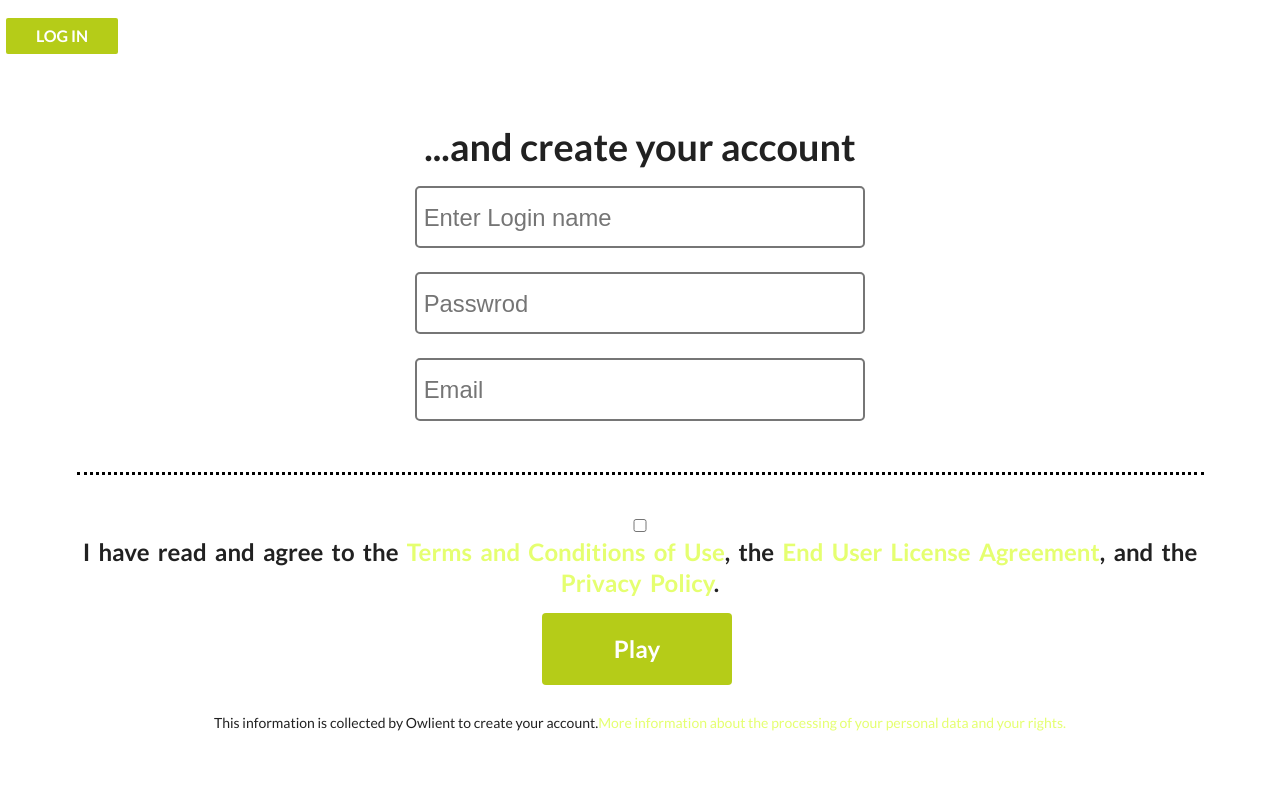
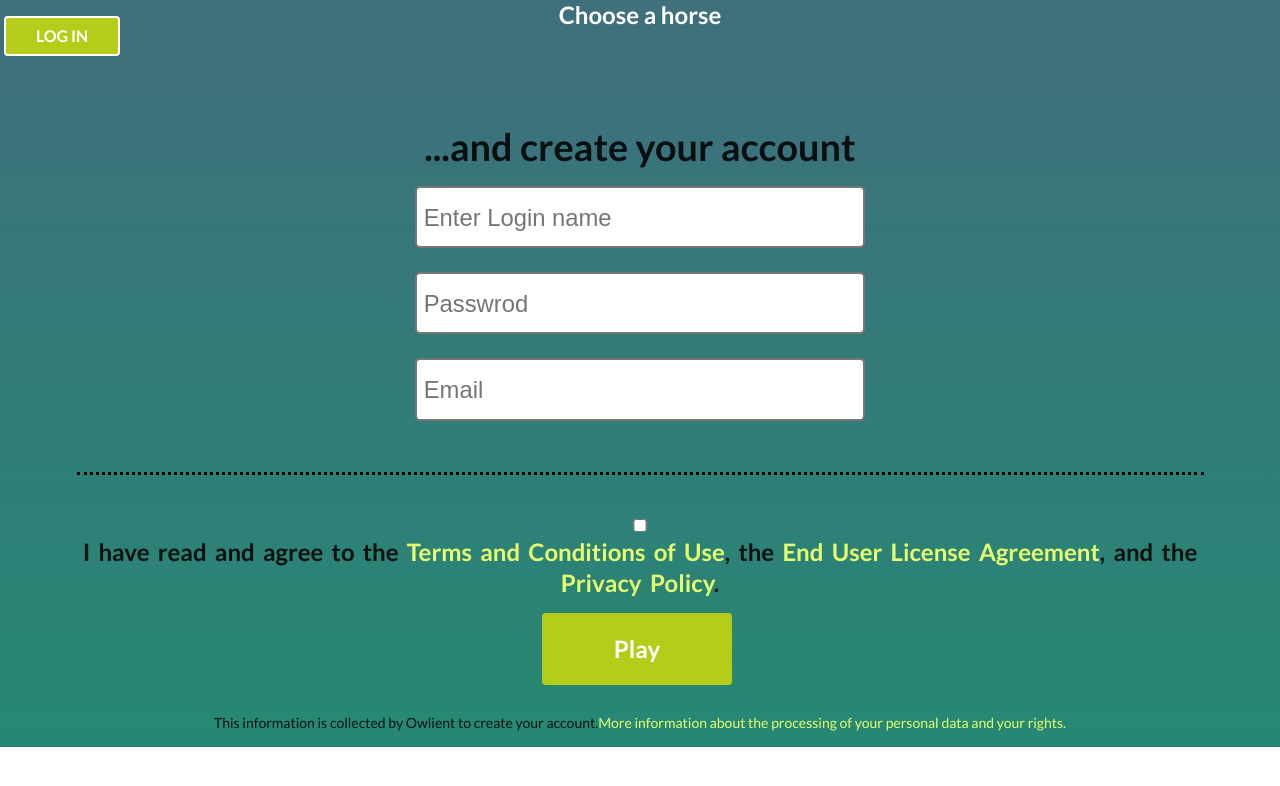
Before and after one commit to lalaantika/loginpage, an Angular app in the folder class-login-project/: page / in a window 1280 px wide. Shown: the top 786 px of the page. Built offline with nearby package versions, Linux system fonts and the light colour scheme.

Commit message:
background-added

```diff
--- a/class-login-project/src/app/app.component.css
+++ b/class-login-project/src/app/app.component.css
@@ -1,16 +1,4 @@
-.bg-col{
-    min-height: 100%;
-    min-width: 1024px;
 
-    /* Set up proportionate scaling */
-    width: 100%;
-    height: auto;
-
-    /* Set up positioning */
-    position: fixed;
-    top: 0;
-    left: 0;
-}
 .main-heading{
     color: white;
     text-align: center;
@@ -24,3 +12,17 @@
     color: white;
     padding:10px 30px 10px 30px;
 }
+
+.background {
+    background-position: center;
+    background-repeat: no-repeat;
+    background-size: cover;
+    grid-column-start: 1;
+    grid-column-end: 5;
+    grid-row-start: 1;
+    grid-row-end: 3;
+}
+
+.img-bg-home {
+    background-image: linear-gradient(rgba(0, 0, 0, 0.4), rgba(0, 0, 0, 0.4)), url('/assets/images/background.jpeg');
+}
--- a/class-login-project/src/app/app.component.html
+++ b/class-login-project/src/app/app.component.html
@@ -1,9 +1,11 @@
+<div class="background img-bg-home">
     <div class= "ui grid ">
         <div class="sixteen wide column ">
             <h2 class="main-heading">Choose a horse</h2>
-        <button class="ui olive button large right floated main-btn">LOG IN </button>
+            <button routerLink="login" class="ui olive button large right floated main-btn">LOG IN </button>
         </div>
         <div class="sixteen wide column">
         </div>
         <div class="sixteen wide column "><app-sign-up></app-sign-up></div>
     <div>
+</div>
--- a/class-login-project/src/app/log-in/log-in.component.html
+++ b/class-login-project/src/app/log-in/log-in.component.html
@@ -10,4 +10,4 @@
     <button (click)="addlogin(username , password)">
       Log In
     </button>
-  </form>
+</form>
--- a/class-login-project/src/app/sign-up/sign-up.component.html
+++ b/class-login-project/src/app/sign-up/sign-up.component.html
@@ -16,7 +16,7 @@
         </div>
         <div class="btn play">
             <h2>I have read and agree to the <a>Terms and Conditions of Use</a>, the <a>End User License Agreement</a>, and the <a>Privacy Policy</a>.</h2>
-            <button class="ui olive button massive submit" type="submit" value="Play">Play</button>
+            <button routerLink="login" class="ui olive button massive submit" type="submit" value="Play">Play</button>
         </div>
     </form>
     <p id=".more-info">This information is collected by Owlient to create your account.<a>More information about the processing of your personal data and your rights.</a></p>
--- a/class-login-project/src/index.html
+++ b/class-login-project/src/index.html
@@ -9,7 +9,7 @@
 </head>
 <body>
   <div ui container>
-    <app-root></app-root>
+     <app-root></app-root>
   </div>
 </body>
 </html>
```
Lines whose indentation alone changed are shown as unchanged.
